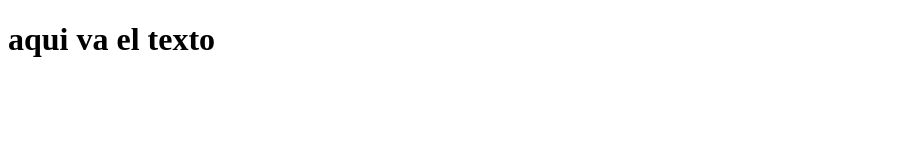
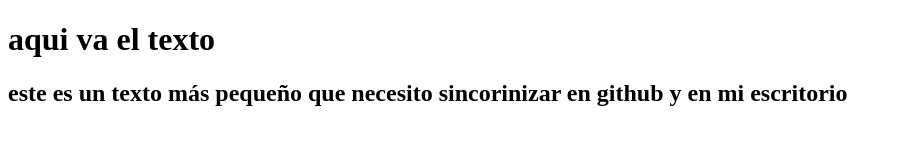
Before and after one commit to josemorenoxela/Fronted2-Europa, a plain HTML site: page index.html in a window 1280 px wide. Shown: the whole page, without its empty margins (0-902 px from the left). Drawn offline with Linux system fonts and the light colour scheme.

Commit message:
Este es la tercera prueba commit

```diff
--- a/index.html
+++ b/index.html
@@ -1,6 +1,10 @@
 <!DOCTYPE html>
 
 <body>
+<header>
+<h1>aqui va el texto</h1>
+<h2>este es un texto más pequeño que necesito sincorinizar en github y en mi escritorio</h2>
+</header>
 
-<h1>aqui va el texto</h1>
+
 </body>
```
